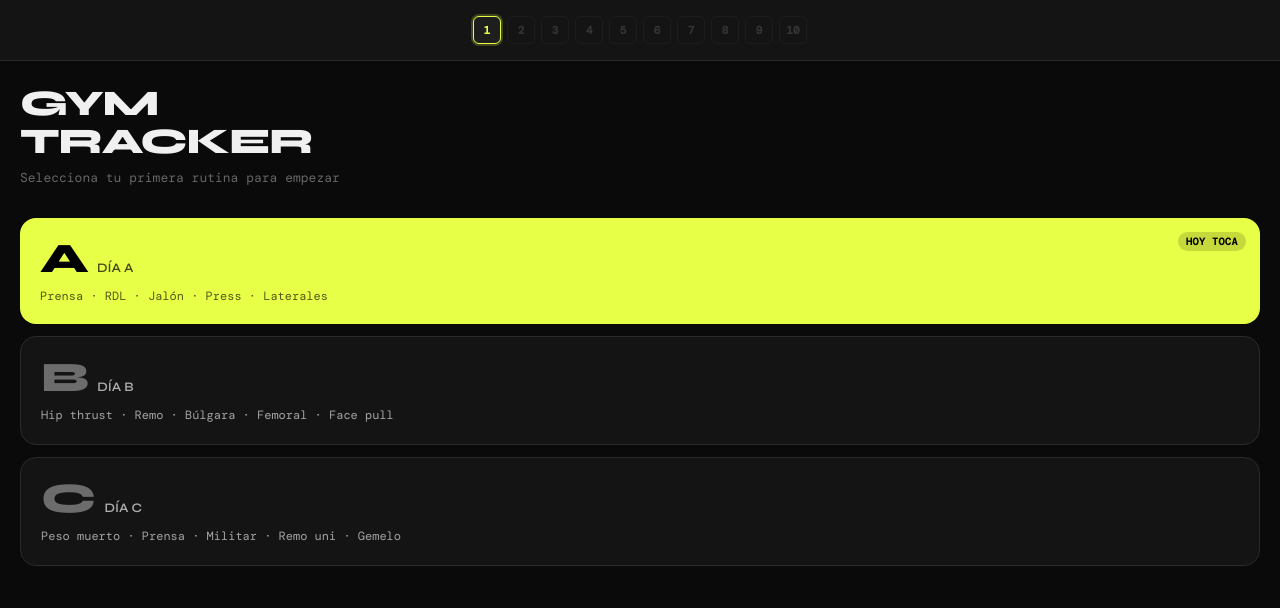
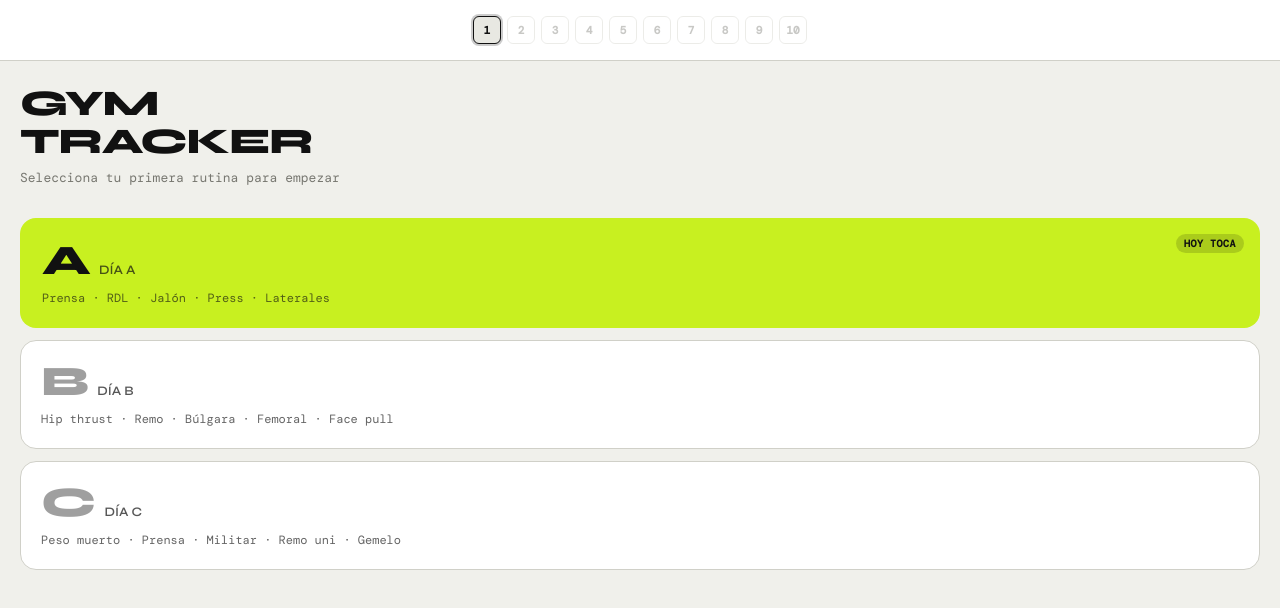
Before and after one commit to Lhc15/gym-tracker, a React (Vite) app: page / in a window 1280 px wide. Shown: the top 608 px of the page. Built offline with nearby package versions, Linux system fonts and the light colour scheme; a web font is replaced by a local one.

Commit message:
light theme - fix contrast

```diff
--- a/src/components/OptionModal.jsx
+++ b/src/components/OptionModal.jsx
@@ -111,7 +111,7 @@ export default function OptionModal({ option, onClose }) {
               background: 'var(--surface2)',
               borderRadius: 'var(--radius-sm)',
               padding: '12px 14px',
-              borderLeft: '3px solid var(--accent-a)',
+              borderLeft: '3px solid #111',
             }}>
               <p style={{ fontSize: 14, lineHeight: 1.5, color: 'var(--text)' }}>
                 {option.note}
--- a/src/components/WeekGrid.jsx
+++ b/src/components/WeekGrid.jsx
@@ -29,14 +29,14 @@ export default function WeekGrid() {
         if (status === 'green') {
           bg = 'var(--green)'
           border = 'var(--green)'
-          textColor = '#000'
+          textColor = '#fff'
         } else if (status === 'red') {
           bg = 'var(--red)'
           border = 'var(--red)'
-          textColor = '#000'
+          textColor = '#fff'
         } else if (isCurrent && status === 'pending') {
-          border = 'var(--accent-a)'
-          textColor = 'var(--accent-a)'
+          border = '#111'
+          textColor = '#111'
         }
 
         return (
@@ -56,7 +56,7 @@ export default function WeekGrid() {
               color: isFuture ? 'var(--text-muted)' : textColor,
               fontFamily: 'var(--font-mono)',
               transition: 'all 0.3s ease',
-              boxShadow: isCurrent ? '0 0 0 2px rgba(232,255,71,0.2)' : 'none',
+              boxShadow: isCurrent ? '0 0 0 2px rgba(0,0,0,0.2)' : 'none',
               opacity: isFuture ? 0.4 : 1,
             }}
           >
--- a/src/components/WorkoutLog.jsx
+++ b/src/components/WorkoutLog.jsx
@@ -84,8 +84,8 @@ export default function WorkoutLog({ exerciseId, sets, reps, accentColor }) {
           {suggested && (
             <div style={{
               padding: '10px 12px',
-              background: 'rgba(232,255,71,0.06)',
-              border: '1px solid rgba(232,255,71,0.2)',
+              background: 'rgba(150,200,0,0.1)',
+              border: '1px solid rgba(100,150,0,0.2)',
               borderRadius: 8,
               margin: '12px 0',
               display: 'flex',
@@ -93,7 +93,7 @@ export default function WorkoutLog({ exerciseId, sets, reps, accentColor }) {
               justifyContent: 'space-between',
             }}>
               <span style={{ fontSize: 12, color: 'var(--text-muted)' }}>Peso sugerido</span>
-              <span style={{ fontFamily: 'var(--font-mono)', color: 'var(--accent-a)', fontWeight: 700 }}>
+              <span style={{ fontFamily: 'var(--font-mono)', color: '#4a7000', fontWeight: 700 }}>
                 {suggested} kg
               </span>
             </div>
--- a/src/data/routines.js
+++ b/src/data/routines.js
@@ -19,7 +19,7 @@
 export const ROUTINES = {
   A: {
     name: 'DÍA A',
-    color: '#e8ff47',
+    color: '#c8f020',
     exercises: [
       {
         id: 'a1',
--- a/src/pages/Home.jsx
+++ b/src/pages/Home.jsx
@@ -43,6 +43,7 @@ export default function Home() {
             fontWeight: 800,
             letterSpacing: '-0.03em',
             lineHeight: 1.05,
+            color: 'var(--text)',
           }}>
             GYM<br />TRACKER
           </h1>
@@ -79,9 +80,9 @@ export default function Home() {
                   width: '100%',
                   padding: '20px',
                   background: isNext ? routine.color : 'var(--surface)',
-                  border: isNext ? 'none' : '1px solid var(--border)',
+                  border: isNext ? '2px solid transparent' : '1.5px solid var(--border)',
                   borderRadius: 'var(--radius)',
-                  color: isNext ? '#000' : 'var(--text)',
+                  color: '#111',
                   textAlign: 'left',
                   position: 'relative',
                   overflow: 'hidden',
--- a/src/pages/Workout.jsx
+++ b/src/pages/Workout.jsx
@@ -208,7 +208,7 @@ export default function Workout() {
             style={{
               position: 'fixed',
               inset: 0,
-              background: 'rgba(0,0,0,0.9)',
+              background: 'rgba(240,240,235,0.97)',
               zIndex: 200,
               display: 'flex',
               flexDirection: 'column',
@@ -233,7 +233,7 @@ export default function Workout() {
               }}>
                 DÍA {routineKey}
               </div>
-              <p style={{ fontSize: 24, fontWeight: 700, marginBottom: 8 }}>
+              <p style={{ fontSize: 24, fontWeight: 700, marginBottom: 8, color: 'var(--text)' }}>
                 ¡Sesión completada!
               </p>
               <p style={{ color: 'var(--text-muted)', fontFamily: 'var(--font-mono)', fontSize: 13, marginBottom: 40 }}>
--- a/src/styles/global.css
+++ b/src/styles/global.css
@@ -7,17 +7,17 @@
 }
 
 :root {
-  --bg: #0a0a0a;
-  --surface: #141414;
-  --surface2: #1e1e1e;
-  --border: #2a2a2a;
-  --text: #f0f0f0;
-  --text-muted: #666;
-  --accent-a: #e8ff47;
+  --bg: #f0f0eb;
+  --surface: #ffffff;
+  --surface2: #e8e8e2;
+  --border: #d0d0c8;
+  --text: #111111;
+  --text-muted: #777770;
+  --accent-a: #c8f020;
   --accent-b: #ff6b47;
   --accent-c: #47c8ff;
-  --green: #4ade80;
-  --red: #f87171;
+  --green: #16a34a;
+  --red: #dc2626;
   --font-display: 'Syne', sans-serif;
   --font-mono: 'DM Mono', monospace;
   --radius: 16px;
```
Also changed, not shown: 1 other file (tests, documents, lock files or other folders).
